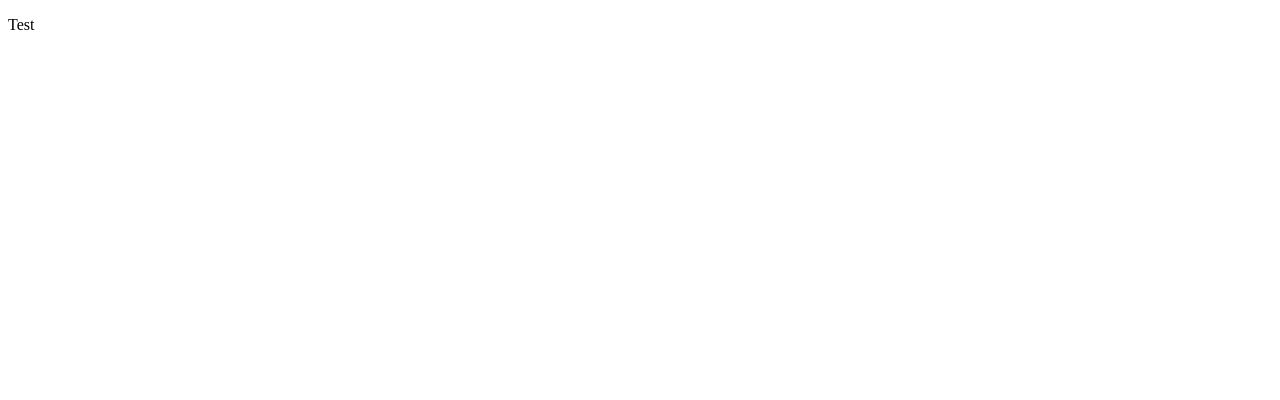
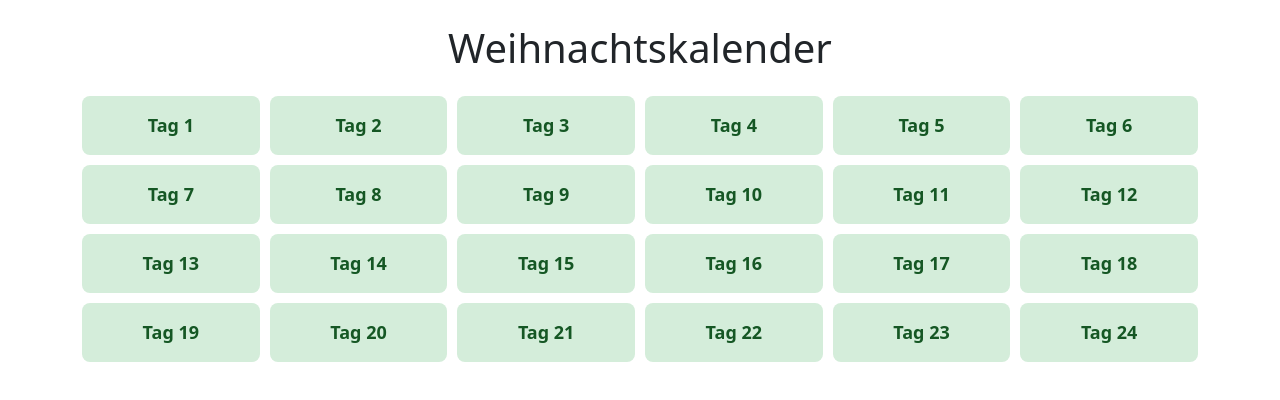
Before and after one commit to LoLFuchs/Kalender, a plain HTML site: page index.html in a window 1280 px wide. Drawn offline with nearby package versions, Linux system fonts and the light colour scheme.

Commit message:
erste Tag

```diff
--- a/index.html
+++ b/index.html
@@ -1,11 +1,99 @@
 <!DOCTYPE html>
-<html lang="en">
+<html lang="de">
 <head>
     <meta charset="UTF-8">
     <meta name="viewport" content="width=device-width, initial-scale=1.0">
-    <title>Document</title>
+    <title>Weihnachtskalender</title>
+    <!-- Bootstrap CSS -->
+    <link href="https://cdn.jsdelivr.net/npm/bootstrap@5.3.3/dist/css/bootstrap.min.css" rel="stylesheet" integrity="sha384-QWTKZyjpPEjISv5WaRU9OFeRpok6YctnYmDr5pNlyT2bRjXh0JMhjY6hW+ALEwIH" crossorigin="anonymous">
+    <style>
+        .calendar {
+            display: grid;
+            grid-template-columns: repeat(6, 1fr);
+            gap: 10px;
+        }
+        .day {
+            padding: 15px;
+            font-size: 18px;
+            font-weight: bold;
+            border-radius: 8px;
+        }
+        .day.locked {
+            background-color: #ccc;
+            color: #999;
+            cursor: not-allowed;
+        }
+        .day.unlocked {
+            background-color: #d4edda;
+            color: #155724;
+        }
+    </style>
 </head>
 <body>
-    <p> Test</p>
+    <div class="container">
+        <h1 class="text-center my-4">Weihnachtskalender</h1>
+        <div class="calendar" id="calendar">
+            <!-- Buttons werden hier generiert -->
+        </div>
+    </div>
+
+    <!-- Popup -->
+    <div id="popup" class="modal fade" tabindex="-1" role="dialog">
+        <div class="modal-dialog" role="document">
+            <div class="modal-content">
+                <div class="modal-header">
+                    <h5 class="modal-title" id="popup-title"></h5>
+                    <button type="button" class="btn-close" data-bs-dismiss="modal" aria-label="Schließen"></button>
+                </div>
+                <div class="modal-body">
+                    <p id="popup-content"></p>
+                </div>
+                <div class="modal-footer">
+                    <button type="button" class="btn btn-secondary" data-bs-dismiss="modal">Schließen</button>
+                </div>
+            </div>
+        </div>
+    </div>
+
+    <!-- Bootstrap JS and dependencies -->
+    <script src="https://cdn.jsdelivr.net/npm/bootstrap@5.3.3/dist/js/bootstrap.bundle.min.js" integrity="sha384-YvpcrYf0tY3lHB60NNkmXc5s9fDVZLESaAA55NDzOxhy9GkcIdslK1eN7N6jIeHz" crossorigin="anonymous"></script>
+
+    <script>
+        const calendar = document.getElementById('calendar');
+        const popupTitle = document.getElementById('popup-title');
+        const popupContent = document.getElementById('popup-content');
+
+        // Inhalte für jeden Tag
+        const contents = {
+            1: { title: "Tag 1", content: '<b>Hallo Schatzi</b> ❤️, <br> <br> Das ist der Anfang deines Website Weihnachtskalender. Ich hoffe dass er dir gefallen wird. Jeden Tag kannst du hierrauf schauen und das nächste Türchen öffnen, mal gucken was ich da so reingeschrieben habe. <br> Anfangen tue ich mit dem Anfang von uns beiden, also eigentlich dem ersten Tag andem wir uns getroffen haben. Am 2. September 2024 <br><br><img src="Bild1.jpg" class="rounded float-start" width="300" height="300"> <br> <br> <br> <br><br> <br> <br> <br>  <br> <br> <br> <br> <br> <br> <b>Ich liebe dich Schatz, so sehr wie seit dem ersten Tag </b>❤️❤️❤️'  },
+            2: { title: "Tag 2", content: "Eine kleine Überraschung für dich!"},
+            3: { title: "Tag 3", content: "Ein schönes Gedicht" },
+            4: { title: "Tag 4", content: "Ein Bild von einer Kerze 🕯️" },
+            // Weitere Inhalte bis Tag 24 hinzufügen
+        };
+
+        const today = new Date().getDate();
+
+        // Kalender erstellen
+        for (let day = 1; day <= 24; day++) {
+            const button = document.createElement('button');
+            button.className = 'btn day text-center';
+            button.innerText = `Tag ${day}`;
+            button.disabled = day > today;
+            button.classList.add(day > today ? 'locked' : 'unlocked');
+
+            button.onclick = () => {
+                const content = contents[day];
+            if (content) {
+                popupTitle.innerText = content.title; // Titel als reiner Text
+                popupContent.innerHTML = content.content; // Inhalt als HTML
+                const modal = new bootstrap.Modal(document.getElementById('popup'));
+                modal.show();
+            }
+        }
+
+            calendar.appendChild(button);
+        }
+    </script>
 </body>
 </html>
```
Also changed, not shown: Bild1.jpg (added).
